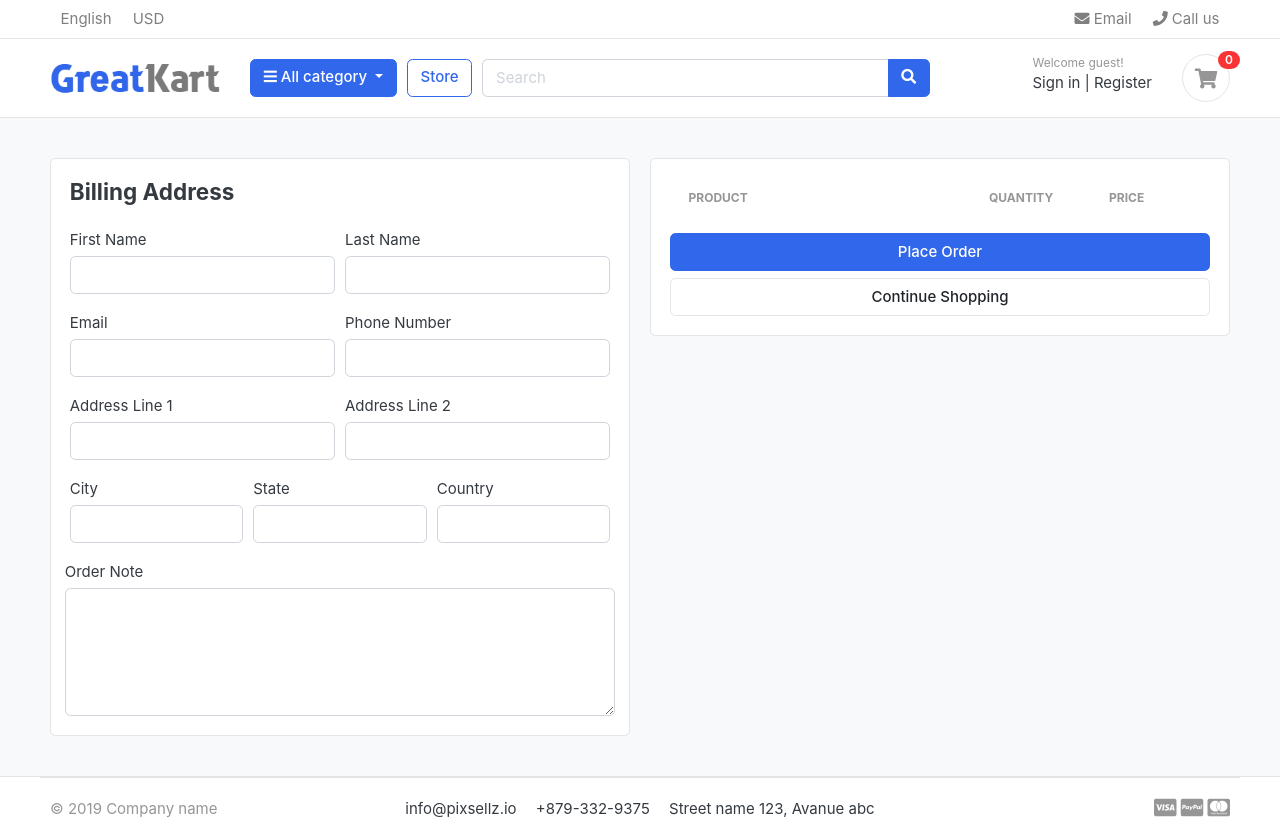
After one commit to inherentspice/ecommerce, a Django app: page /cart/checkout/ in a window 1280 px wide. The commit adds this page. Run offline with Django 3.2, Linux system fonts and the light colour scheme; tables that the repository leaves empty hold one stand-in row (values such as "Sample post"); lists and menus that the app fills with data are empty; some libraries are stand-ins or nearby versions; some web fonts are replaced.

Commit message:
designed checkout page

```diff
--- a/carts/urls.py
+++ b/carts/urls.py
@@ -3,7 +3,8 @@ from . import views
 
 urlpatterns = [
     path('', views.cart, name='cart'),
-    path('add_cart/<int:product_id>/', views.add_cart, name="add_cart"),
-    path('remove_cart/<int:product_id>/<int:cart_item_id>/', views.remove_cart, name="remove_cart"),
-    path('remove_cart_item/<int:product_id>/<int:cart_item_id>/', views.remove_cart_item, name="remove_cart_item")
+    path('add_cart/<int:product_id>/', views.add_cart, name='add_cart'),
+    path('remove_cart/<int:product_id>/<int:cart_item_id>/', views.remove_cart, name='remove_cart'),
+    path('remove_cart_item/<int:product_id>/<int:cart_item_id>/', views.remove_cart_item, name='remove_cart_item'),
+    path('checkout/', views.checkout, name='checkout')
 ]
--- a/carts/views.py
+++ b/carts/views.py
@@ -83,6 +83,8 @@ def remove_cart_item(request, product_id, cart_item_id):
     return redirect('cart')
 
 def cart(request, total=0, quantity=0, cart_items=None):
+    tax = 0
+    grand_total = 0
     try:
         cart = Cart.objects.get(cart_id=_get_card_id(request))
         cart_items = CartItem.objects.filter(cart=cart, is_active=True)
@@ -103,3 +105,27 @@ def cart(request, total=0, quantity=0, cart_items=None):
     }
 
     return render(request, 'store/cart.html', context)
+
+def checkout(request, total=0, quantity=0, cart_items=None):
+    tax = 0
+    grand_total = 0
+    try:
+        cart = Cart.objects.get(cart_id=_get_card_id(request))
+        cart_items = CartItem.objects.filter(cart=cart, is_active=True)
+        for cart_item in cart_items:
+            total = total + (cart_item.product.price * cart_item.quantity)
+            quantity += cart_item.quantity
+        tax = (2 * total)/100
+        grand_total = total + tax
+    except:
+        pass
+
+    context = {
+        'total': total,
+        'quantity': quantity,
+        'cart_items': cart_items,
+        'tax': tax,
+        'grand_total': grand_total
+    }
+
+    return render(request, 'store/checkout.html', context)
--- a/templates/store/cart.html
+++ b/templates/store/cart.html
@@ -97,7 +97,7 @@
           <p class="text-center mb-3">
             <img src="{% static './images/misc/payments.png' %}" height="26">
           </p>
-          <a href="./place-order.html" class="btn btn-primary btn-block"> Checkout </a>
+          <a href="{% url 'checkout' %}" class="btn btn-primary btn-block"> Checkout </a>
           <a href="{% url 'store' %}" class="btn btn-light btn-block">Continue Shopping</a>
         </div> <!-- card-body.// -->
       </div> <!-- card.// -->
--- /dev/null
+++ b/templates/store/checkout.html
@@ -0,0 +1,121 @@
+{% extends 'base.html' %}
+{% load static %}
+
+{% block content %}
+<section class="section-content padding-y bg">
+  <div class="container">
+
+  <!-- ============================ COMPONENT 1 ================================= -->
+    <div class="row">
+      <aside class="col-lg-6">
+        <div class="card">
+          <div class="card-body">
+            <h4 class="card-title mb-4">Billing Address</h4>
+            <form action="">
+              <div class="form-row">
+                <div class="col form-group">
+                  <label for="">First Name</label>
+                  <input type="text" name="first_name" class="form-control" required>
+                </div>
+                <div class="col form-group">
+                  <label for="">Last Name</label>
+                  <input type="text" name="last_name" class="form-control" required>
+                </div>
+              </div>
+              <div class="form-row">
+                <div class="col form-group">
+                  <label for="">Email</label>
+                  <input type="email" name="email" class="form-control" required>
+                </div>
+                <div class="col form-group">
+                  <label for="">Phone Number</label>
+                  <input type="text" name="phone" class="form-control" required>
+                </div>
+              </div>
+              <div class="form-row">
+                <div class="col form-group">
+                  <label for="">Address Line 1</label>
+                  <input type="text" name="address_line_1" class="form-control" required>
+                </div>
+                <div class="col form-group">
+                  <label for="">Address Line 2</label>
+                  <input type="text" name="address_line_2" class="form-control">
+                </div>
+              </div>
+              <div class="form-row">
+                <div class="col form-group">
+                  <label for="">City</label>
+                  <input type="text" name="city" class="form-control" required>
+                </div>
+                <div class="col form-group">
+                  <label for="">State</label>
+                  <input type="text" name="state" class="form-control" required>
+                </div>
+                <div class="col form-group">
+                  <label for="">Country</label>
+                  <input type="text" name="country" class="form-control" required>
+                </div>
+              </div>
+              <div class="form-row">
+                <label for="">Order Note</label>
+                <textarea name="order_note" rows="5" class="form-control"></textarea>
+              </div>
+            </form>
+          </div>
+      </div> <!-- card.// -->
+    </aside> <!-- col.// -->
+    <aside class="col-lg-6">
+      <div class="card">
+        <div class="card-body">
+          <table class="table table-borderless table-shopping-cart">
+            <thead class="text-muted">
+              <tr class="small text-uppercase">
+                <th scope="col">Product</th>
+                <th scope="col" width="120">Quantity</th>
+                <th scope="col" width="120">Price</th>
+              </tr>
+            </thead>
+          <tbody>
+          {% for cart_item in cart_items %}
+            <tr>
+              <td>
+                <figure class="itemside align-items-center">
+                  <div class="aside"><img src="{{ cart_item.product.image.url }}" class="img-sm"></div>
+                  <figcaption class="info">
+                    <a href="{{ cart_item.product.get_url }}" class="title text-dark">{{ cart_item.product.product_name }}</a>
+                    <p class="text-muted small">
+                      {% if cart_item.variations.all %}
+                        {% for item in cart_item.variations.all %}
+                          {{ item.variation_category | capfirst}}: {{ item.variation_value | capfirst}} <br>
+                        {% endfor %}
+                      {% endif %}
+                    </p>
+                  </figcaption>
+                </figure>
+              </td>
+              <td>
+              <!-- col.// -->
+                <label for="">{{ cart_item.quantity }} </label>
+              </td>
+              <td>
+                <div class="price-wrap">
+                  <var class="price">${{ cart_item.sub_total }}</var>
+                  <small class="text-muted"> ${{ cart_item.product.price }} each </small>
+                </div> <!-- price-wrap .// -->
+              </td>
+            </tr>
+          {% endfor %}
+          </tbody>
+          </table>
+          <a href="./place-order.html" class="btn btn-primary btn-block"> Place Order </a>
+          <a href="{% url 'store' %}" class="btn btn-light btn-block">Continue Shopping</a>
+        </div> <!-- card-body.// -->
+      </div> <!-- card.// -->
+    </aside> <!-- col.// -->
+  </div> <!-- row.// -->
+  <!-- ============================ COMPONENT 1 END .// ================================= -->
+
+  </div> <!-- container .//  -->
+</section>
+
+{% endblock %}
```
